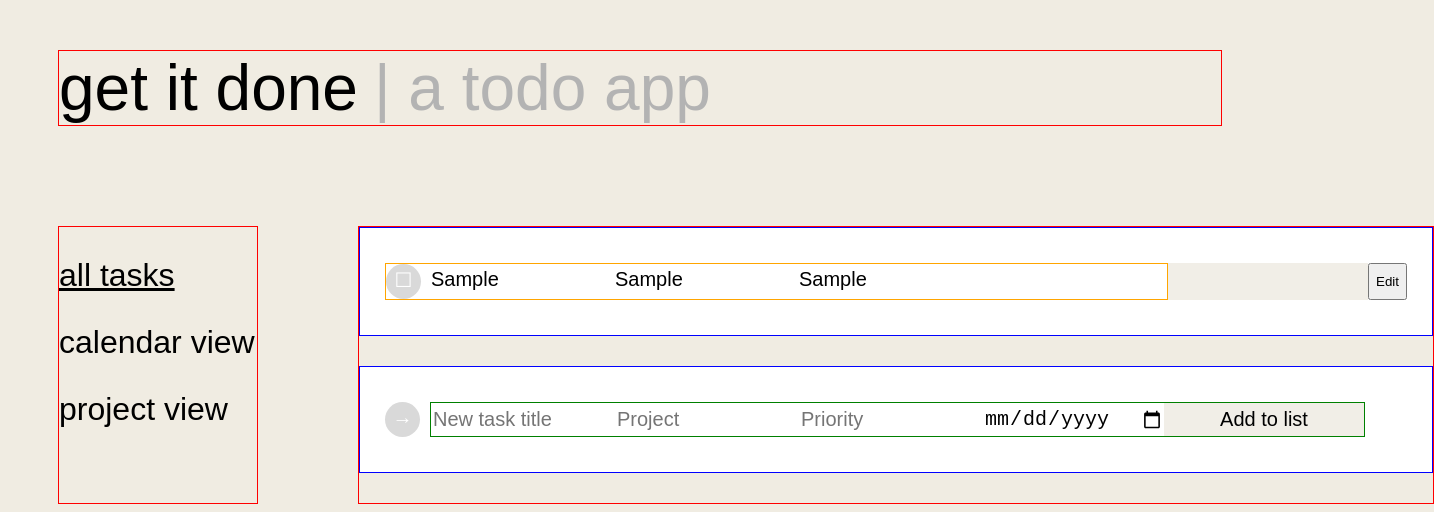
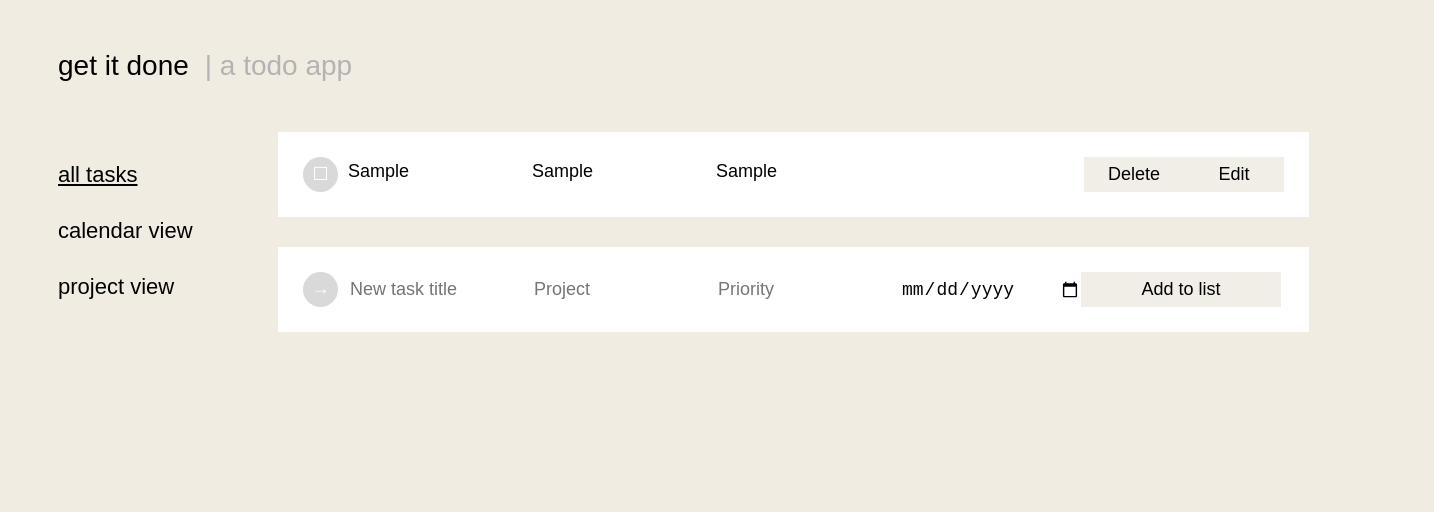
Before and after one commit to erikavar/todo, a website built with webpack: page dist/index.html in a window 1280 px wide. Both pictures are taken after typing "Sample", "Sample", "Sample", "Sample" into the empty fields and a click on the button "Add to list". Shown: the whole page, 1434 px wide, since content can reach past the window. Built offline with nearby package versions, Linux system fonts and the light colour scheme.

Commit message:
made task editable and some CSS changes

```diff
--- a/src/arrayToDisplay.js
+++ b/src/arrayToDisplay.js
@@ -33,6 +33,7 @@ function arrayToDisplay(arr) {
             if (property !== "done" && property !== "checkOffTask") {
                 div.textContent = (`${task[property]}`);
                 div.classList.add("taskText");
+                div.classList.add(property);
                 detailsDiv.appendChild(div);
             }
         });
@@ -43,18 +44,48 @@ function arrayToDisplay(arr) {
         }
 
         const deleteBtn = document.createElement("button");
-        deleteBtn.textContaent = "Delete";
+        deleteBtn.textContent = "Delete";
         deleteBtn.classList.add("deleteTaskBtn")
 
         const editBtn = document.createElement("button");
         editBtn.textContent = "Edit";
+        editBtn.classList.add("editBtn");
 
         taskDiv.setAttribute("data-index-number", index);
+
         deleteBtn.addEventListener("click", function() {
             if (confirm("This task will be permanently deleted.")) {
                 document.getElementById("addedTaskContainer").removeChild(taskDiv);
                 arr.splice(Number(taskDiv.dataset.indexNumber), 1);
             }
+        });
+
+        editBtn.addEventListener("click", function() {
+            let taskTitle = taskDiv.querySelector(".title");
+            let label = taskDiv.querySelector(".label");
+            let priority = taskDiv.querySelector(".priority");
+            let dueDate = taskDiv.querySelector(".dueDate");
+            taskTitle.contentEditable = true;
+            dueDate.contentEditable = true;
+            label.contentEditable = true;
+            priority.contentEditable = true;
+            editBtn.textContent = "Save";
+            editBtn.addEventListener("click", function() {
+                task.title = taskTitle.textContent;
+                task.label = label.textContent;
+                task.priority = priority.textContent;
+                task.dueDate = dueDate.textContent;
+                arr.splice(Number(taskDiv.dataset.indexNumber), 1, task);
+                console.log(arr);
+                taskTitle.contentEditable = false;
+                dueDate.contentEditable = false;
+                editBtn.textContent = "Edit";
+            });
+            taskTitle.contentEditable = true;
+            label.contentEditable = true;
+            priority.contentEditable = true;
+            dueDate.contentEditable = true;
+            editBtn.textContent = "Save";
         });
 
         taskDiv.appendChild(detailsDiv);
--- a/src/style.css
+++ b/src/style.css
@@ -4,25 +4,22 @@ html {
 }
 
 #navbar {
-    font-size: 64px;
-    margin: 50px 50px 50px;
-    border: 1px solid red;
+    font-size: 28px;
+    margin: 50px 50px 0px;
     display: flex;
 }
 
 #sidebar {
-    font-size: 32px;
-    margin: 50px 50px 50px;
-    border: 1px solid red;
+    font-size: 22px;
+    margin: 50px 25px 50px 50px;
 }
 
 #pageContainer {
     display: grid;
-    grid-template-columns: 300px auto;
+    grid-template-columns: 220px auto;
 }
 
 #taskContainer {
-    border: 1px solid red;
     margin: 50px 50px 50px;
 }
 
@@ -45,17 +42,15 @@ html {
 }
 
 .task {
-    border: 1px solid blue;
     background-color: white;
     color: #D9D9D9;
-    font-size: 20px;
-    padding: 35px 25px 35px;
+    font-size: 18px;
+    padding: 25px 25px 25px;
     margin-bottom: 30px;
     display: flex;
 }
 
 .taskDetails {
-    border: 1px solid orange;
     display: flex;
     justify-content: space-around;
 }
@@ -67,9 +62,9 @@ html {
 .newTaskBtn, .checkOffTaskBtn {
     color: white;
     background-color: #D9D9D9;
-    height: 31px;
+    height: 29px;
     width: 35px;
-    padding-top: 4px;
+    padding-top: 6px;
     border-radius: 50%;
     text-align: center;
     margin-right: 10px;
@@ -77,16 +72,15 @@ html {
 
 form {
     display: flex;
-    border: 1px solid green;
 }
 
 input {
-    font-size: 20px;
+    font-size: 18px;
     width: 180px;
     border: none;
 }
 
-input:hover, .addTaskBtn:hover, .checkOffTaskBtn:hover, .deleteTaskBtn:hover {
+input:hover, .addTaskBtn:hover, .checkOffTaskBtn:hover, .deleteTaskBtn:hover, .editBtn:hover {
     cursor: pointer;
 }
 
@@ -99,11 +93,18 @@ input:focus {
     color: black;
 }
 
-.addTaskBtn, .deleteTaskBtn, .addInHomeView, .addInTaskView {
+.addTaskBtn, .addInHomeView, .addInTaskView {
     background-color: #f1eee7;
     border: none;
-    font-size: 20px;
+    font-size: 18px;
     width: 200px;
+}
+
+.deleteTaskBtn, .editBtn {
+    background-color: #f1eee7;
+    border: none;
+    font-size: 18px;
+    width: 100px;
 }
 
 .completedTask {
```
Also changed, not shown: src/sortByDate.js (+15 -1 lines), dist/main.js.
